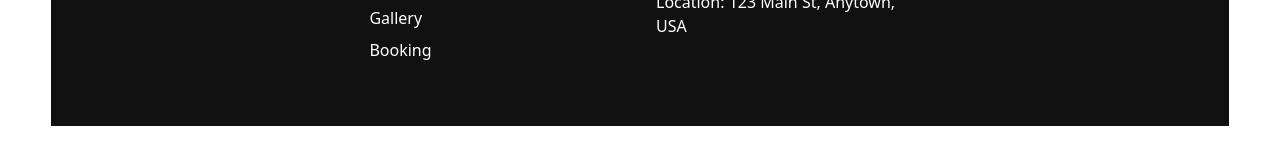
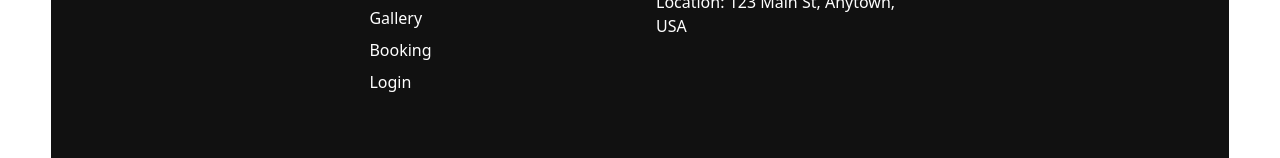
Before and after one commit to raiden-mzen/NekoSiton, a React (Vite) app in the folder photobooking-frontend/: page /contact in a window 1280 px wide. Shown: the part 2360-2518 px from the top of the page. Before the commit the page ends 2486 px from the top, so only its background shows below. Built offline with nearby package versions, Linux system fonts and the light colour scheme.

Commit message:
Update Footer.tsx

```diff
--- a/photobooking-frontend/src/components/Footer.tsx
+++ b/photobooking-frontend/src/components/Footer.tsx
@@ -27,6 +27,7 @@ const Footer: React.FC = () => {
   <li><Link to="/contact">Contact</Link></li>
   <li><Link to="/gallery">Gallery</Link></li>
   <li><Link to="/booking">Booking</Link></li>
+  <li><Link to="/login">Login</Link></li>
 </ul>
 
         </div>
```
